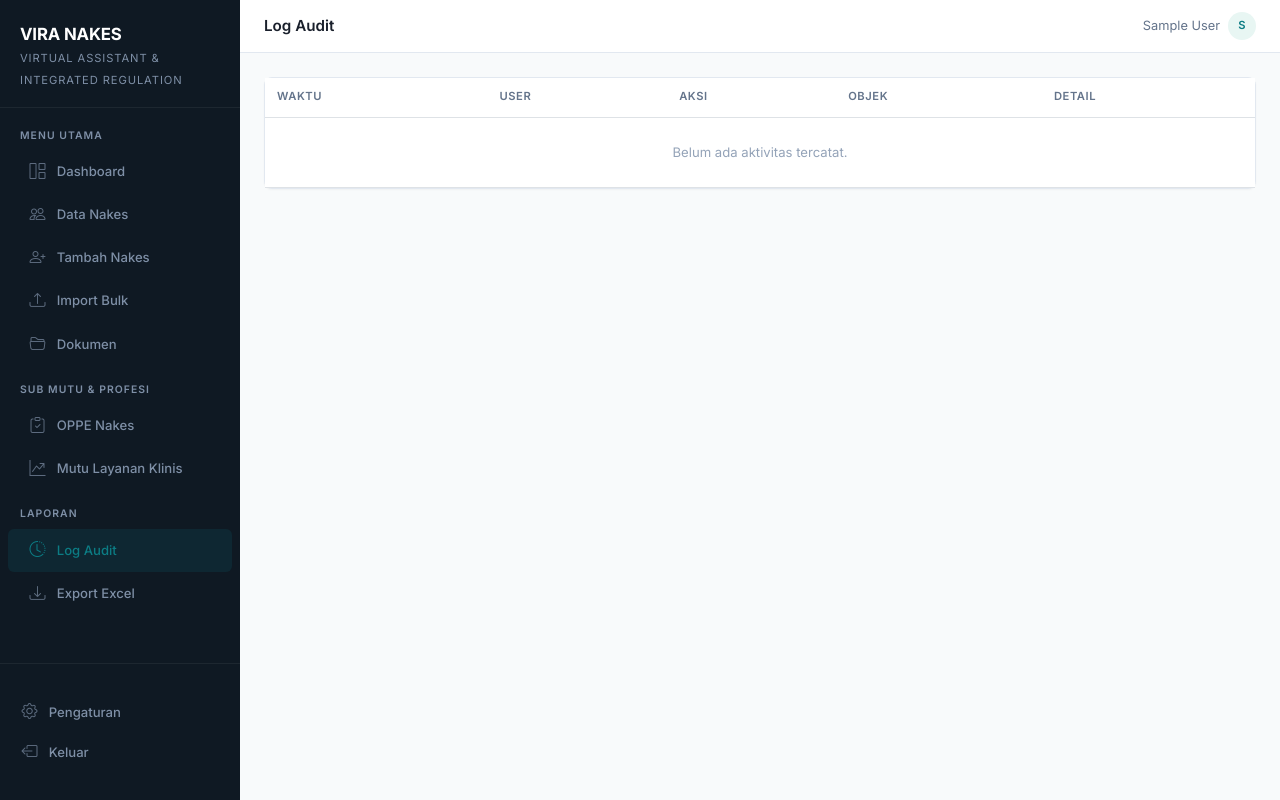
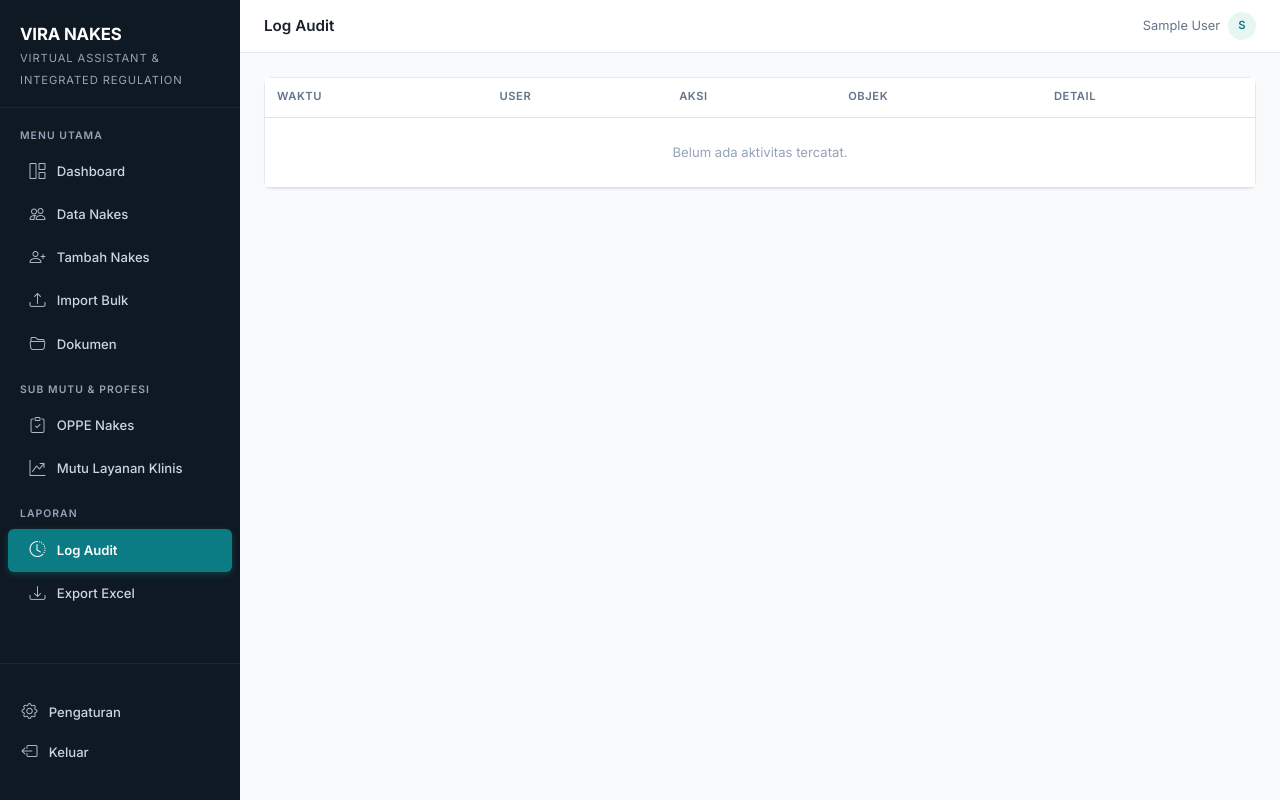
Before and after one commit to faishaltsq/sim-ktkl, a Django app: page /audit/ in a window 1280 px wide. Run offline with Django 5.2, Linux system fonts and the light colour scheme; the visitor is signed in with stand-in values (Sample User, id 1); data comes from the database, SQL or seed files in the repository; data that the repository does not hold is empty.

Commit message:
style: terangkan warna teks dan ikon menu navigasi sidebar & menu aktif Dashboard

```diff
--- a/templates/base.html
+++ b/templates/base.html
@@ -15,9 +15,9 @@
             --primary-muted: #A3D5D3;
             --sidebar-bg: #0F1923;
             --sidebar-surface: #162230;
-            --sidebar-text: #7E8FA6;
-            --sidebar-active-bg: rgba(12, 124, 132, 0.15);
-            --sidebar-active-text: #0C7C84;
+            --sidebar-text: #CBD5E1;
+            --sidebar-active-bg: #0C7C84;
+            --sidebar-active-text: #FFFFFF;
             --body-bg: #F8FAFB;
             --surface: #FFFFFF;
             --border: #E2E8F0;
@@ -65,7 +65,7 @@
             margin-bottom: 0.1rem;
         }
         .sidebar-brand small {
-            color: var(--sidebar-text);
+            color: #94A3B8;
             font-size: 0.7rem;
             text-transform: uppercase;
             letter-spacing: 0.08em;
@@ -76,7 +76,7 @@
             font-size: 0.65rem;
             text-transform: uppercase;
             letter-spacing: 0.1em;
-            color: var(--sidebar-text);
+            color: #94A3B8;
             font-weight: 600;
         }
         .sidebar-nav .nav-link {
@@ -96,7 +96,7 @@
             font-size: 1rem;
             width: 1.2rem;
             text-align: center;
-            opacity: 0.7;
+            opacity: 0.85;
         }
         .sidebar-nav .nav-link:hover {
             color: #fff;
@@ -105,8 +105,10 @@
         .sidebar-nav .nav-link.active {
             color: var(--sidebar-active-text);
             background: var(--sidebar-active-bg);
+            box-shadow: 0 2px 6px rgba(12, 124, 132, 0.4);
+            font-weight: 600;
         }
-        .sidebar-nav .nav-link.active i { opacity: 1; }
+        .sidebar-nav .nav-link.active i { opacity: 1; color: #fff; }
         .sidebar-footer {
             padding: 1rem 1.25rem;
             border-top: 1px solid rgba(255,255,255,0.06);
```
